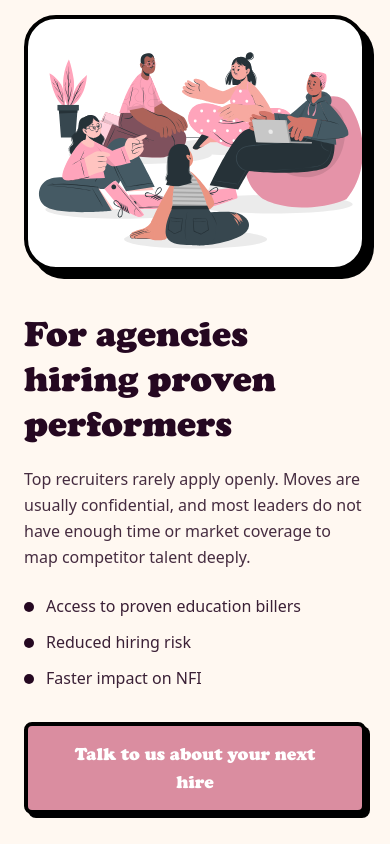
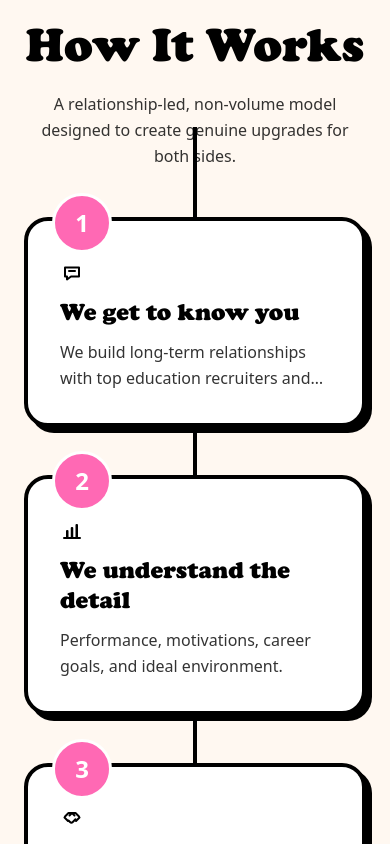
Before and after one commit to CD-Chief/RecSeekers-Website, a Next.js app in the folder frontend/: page / in a window 390 px wide. Shown: the part 3880-4724 px from the top of the page. Built offline with nearby package versions, Linux system fonts and the light colour scheme.

Commit message:
chore: update framer-motion to version 12.38.0 in package.json

```diff
--- a/frontend/app/page.tsx
+++ b/frontend/app/page.tsx
@@ -7,6 +7,7 @@ import Link from "next/link";
 import { Button } from "@/components/ui/Button";
 import { DoodleFloat } from "@/components/ui/DoodleFloat";
 import { WhoWeWorkWithCard } from "@/components/Home/WhoWeWorkWithCard";
+import { HowItWorksTimeline } from "@/components/Home/HowItWorksTimeline";
 
 const placeHolderProfile = '/profile.png';
 
@@ -235,6 +236,8 @@ export default async function HomePage() {
         </div>
       </section>
 
+      <HowItWorksTimeline cooperClassName={cooper.className} />
+
       {/* --- Deeper Split: For Agencies / For Recruiters --- */}
       <section className="relative z-20 bg-[#fff8f1] py-20 md:py-24 px-6 md:px-10 flex flex-col items-center border-t-4 border-black overflow-hidden">
         <DoodleFloat
--- /dev/null
+++ b/frontend/components/Home/HowItWorksTimeline.tsx
@@ -0,0 +1,149 @@
+"use client";
+
+import { motion } from "framer-motion";
+
+type HowItWorksTimelineProps = {
+  cooperClassName: string;
+};
+
+const iconClass = "h-6 w-6 text-black";
+
+const StepChatIcon = () => (
+  <svg viewBox="0 0 24 24" fill="none" className={iconClass} aria-hidden="true">
+    <path d="M5 6.5h14v9H11l-4 3v-3H5v-9Z" stroke="currentColor" strokeWidth="2" strokeLinecap="round" strokeLinejoin="round" />
+    <path d="M9 10h6" stroke="currentColor" strokeWidth="2" strokeLinecap="round" />
+  </svg>
+);
+
+const StepGraphIcon = () => (
+  <svg viewBox="0 0 24 24" fill="none" className={iconClass} aria-hidden="true">
+    <path d="M4 19h16" stroke="currentColor" strokeWidth="2" strokeLinecap="round" />
+    <rect x="6" y="11" width="2.5" height="8" rx="1" fill="currentColor" />
+    <rect x="10.75" y="8" width="2.5" height="11" rx="1" fill="currentColor" />
+    <rect x="15.5" y="5" width="2.5" height="14" rx="1" fill="currentColor" />
+  </svg>
+);
+
+const StepHandshakeIcon = () => (
+  <svg viewBox="0 0 24 24" fill="none" className={iconClass} aria-hidden="true">
+    <path d="M5 9.5 8.5 6H12l2.5 2.5" stroke="currentColor" strokeWidth="2" strokeLinecap="round" strokeLinejoin="round" />
+    <path d="M19 9.5 15.5 6H12l-2.5 2.5" stroke="currentColor" strokeWidth="2" strokeLinecap="round" strokeLinejoin="round" />
+    <path d="M8.5 13.5 10 15a2 2 0 0 0 2.8 0L15.5 12.3" stroke="currentColor" strokeWidth="2" strokeLinecap="round" strokeLinejoin="round" />
+    <path d="M4.5 10.5 8 14M19.5 10.5 16 14" stroke="currentColor" strokeWidth="2" strokeLinecap="round" />
+  </svg>
+);
+
+const StepCheckIcon = () => (
+  <svg viewBox="0 0 24 24" fill="none" className={iconClass} aria-hidden="true">
+    <circle cx="12" cy="12" r="8" stroke="currentColor" strokeWidth="2" />
+    <path d="m8.5 12.5 2.2 2.2 4.8-4.8" stroke="currentColor" strokeWidth="2" strokeLinecap="round" strokeLinejoin="round" />
+  </svg>
+);
+
+const steps = [
+  {
+    number: "1",
+    title: "We get to know you",
+    body: "We build long-term relationships with top education recruiters and agencies.",
+    icon: StepChatIcon,
+  },
+  {
+    number: "2",
+    title: "We understand the detail",
+    body: "Performance, motivations, career goals, and ideal environment.",
+    icon: StepGraphIcon,
+  },
+  {
+    number: "3",
+    title: "We introduce only genuine upgrades",
+    body: "Selective, confidential introductions where there is a real step up for both sides.",
+    icon: StepHandshakeIcon,
+  },
+  {
+    number: "4",
+    title: "Success-based model",
+    body: "No placement, no fee. For key hires, we work on a retained basis.",
+    icon: StepCheckIcon,
+  },
+] as const;
+
+export function HowItWorksTimeline({ cooperClassName }: HowItWorksTimelineProps) {
+  return (
+    <section className="relative z-20 bg-[#fff8f1] py-20 md:py-32 px-6 md:px-12 flex flex-col items-center border-t-4 border-black">
+      <div className="max-w-7xl w-full relative">
+        <motion.div
+          initial={{ opacity: 0, y: 24 }}
+          whileInView={{ opacity: 1, y: 0 }}
+          viewport={{ once: true, amount: 0.35 }}
+          transition={{ duration: 0.6 }}
+          className="text-center mb-12 md:mb-16"
+        >
+          <h2 className={`text-5xl lg:text-6xl leading-tight text-black ${cooperClassName}`}>
+            How It Works
+          </h2>
+          <p className="mt-4 text-base md:text-lg text-black/80 max-w-3xl mx-auto leading-relaxed">
+            A relationship-led, non-volume model designed to create genuine upgrades for both sides.
+          </p>
+        </motion.div>
+
+        <motion.div
+          initial={{ scaleY: 0 }}
+          whileInView={{ scaleY: 1 }}
+          viewport={{ once: true, amount: 0.15 }}
+          transition={{ duration: 1.1, ease: "easeOut" }}
+          className="absolute left-1/2 -translate-x-1/2 top-28 md:top-36 bottom-8 w-1 bg-black z-0 origin-top"
+        />
+
+        <div className="relative z-10 flex flex-col items-center gap-12 md:gap-16">
+          {steps.map((step, index) => {
+            const isRight = index % 2 === 1;
+            const Icon = step.icon;
+
+            return (
+              <motion.article
+                key={step.number}
+                initial={{ opacity: 0, y: 48, x: isRight ? 36 : -36 }}
+                whileInView={{ opacity: 1, y: 0, x: 0 }}
+                viewport={{ once: true, amount: 0.35 }}
+                transition={{ duration: 0.8, delay: index * 0.15 }}
+                className={`relative w-full max-w-lg md:w-[90%] self-center ${isRight ? "md:self-end md:mr-[2%]" : "md:self-start md:ml-[2%]"}`}
+              >
+                <div className="relative rounded-3xl border-4 border-black bg-white p-8 shadow-[6px_6px_0px_0px_rgba(0,0,0,1)]">
+                  <motion.div
+                    initial={{ scale: 0.7, opacity: 0 }}
+                    whileInView={{ scale: 1, opacity: 1 }}
+                    viewport={{ once: true, amount: 0.6 }}
+                    transition={{ duration: 0.35, delay: index * 0.15 + 0.2 }}
+                    className="absolute -top-7 left-6 h-15 w-15 rounded-full bg-[#FF69B4] border-[3px] border-white flex items-center justify-center"
+                  >
+                    <span className="text-white font-bold text-2xl">{step.number}</span>
+                  </motion.div>
+
+                  <div className="h-6 w-6 mb-3 mt-2">
+                    <Icon />
+                  </div>
+                  <h3 className={`text-2xl text-black mb-3 leading-tight ${cooperClassName}`}>
+                    {step.title}
+                  </h3>
+                  <p
+                    className="text-base text-black/80 leading-relaxed"
+                    style={{
+                      display: "-webkit-box",
+                      WebkitLineClamp: 2,
+                      WebkitBoxOrient: "vertical",
+                      overflow: "hidden",
+                    }}
+                  >
+                    {step.body}
+                  </p>
+                </div>
+              </motion.article>
+            );
+          })}
+        </div>
+      </div>
+    </section>
+  );
+}
+
+export default HowItWorksTimeline;
--- a/frontend/package.json
+++ b/frontend/package.json
@@ -11,7 +11,7 @@
   "dependencies": {
     "@sanity/client": "^7.14.1",
     "@sanity/image-url": "^2.0.3",
-    "framer-motion": "^12.34.2",
+    "framer-motion": "^12.38.0",
     "next": "^16.1.6",
     "next-sanity": "^12.1.0",
     "react": "19.2.3",
```
Also changed, not shown: 1 other file (tests, documents, lock files or other folders).
